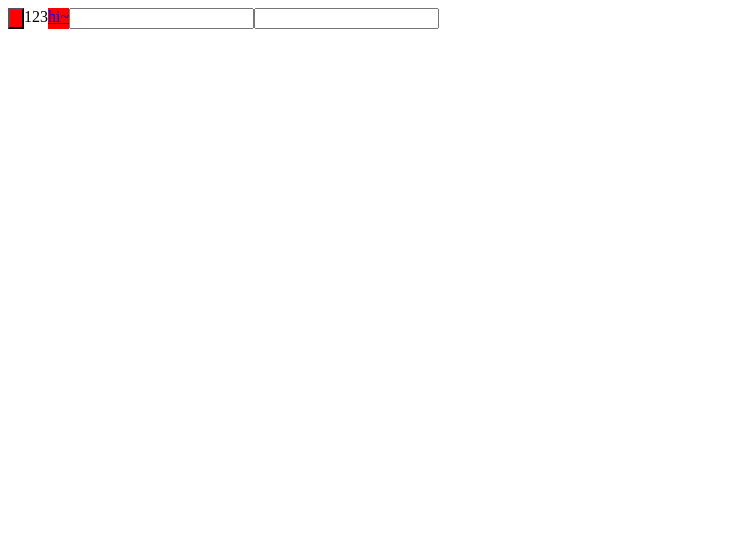
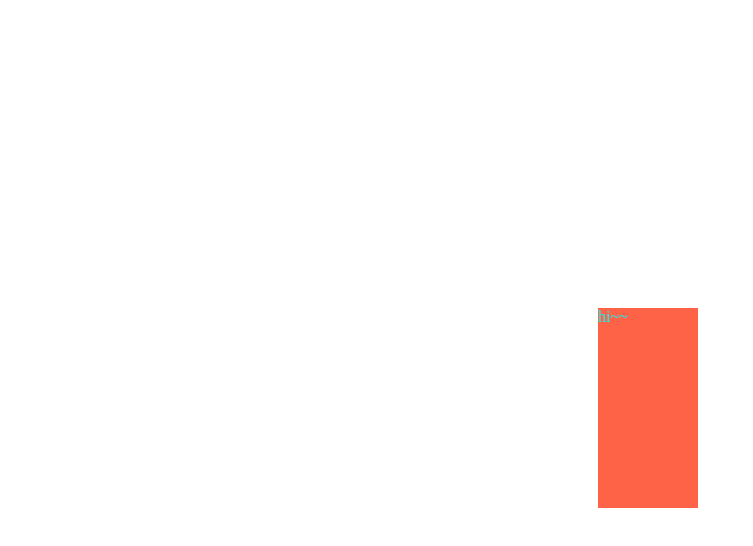
Before and after one commit to gbwlxhd97/react-practice, a React (Create React App) app: page / in a window 1280 px wide. Shown: the top 546 px of the page, without its empty margins (0-753 px from the left). Built offline with nearby package versions, Linux system fonts and the light colour scheme.

Commit message:
에니메이션 및 엘리먼트 참조

```diff
--- a/src/App.js
+++ b/src/App.js
@@ -1,26 +1,47 @@
-import styled from "styled-components";
+import styled,{keyframes} from "styled-components";
 
-const Father = styled.div`
+const Wrap = styled.div`
   display: flex;
+  justify-content: center;
+  align-items: center;
+  height: 100vh;
+  width: 100vw;
 `;
 
-const Btn = styled.button`
-  background-color: red;
+const animation = keyframes`
+  to {
+    transform:rotate(0deg)
+  }
+  from {
+    transform:rotate(360deg)
+  }
 `;
 
-const Input = styled.input.attrs({required: true, maxLength:10})`
+const Title = styled.div`
+  color: aqua;
+`;
 
+const Box = styled.div`
+  height: 200px;
+  width: 100px;
+  background-color: tomato;
+  animation: ${animation} 1s linear;
+  ${Title} {
+    &:hover {
+      color: blue;
+    }
+  }
 `;
+
+
 
 function App() {
   return (
-    <Father>
-      <Btn/>
-      123
-      <Btn as="a" href="www.naver.com">hi~</Btn>
-      <Input/>
-      <Input/>
-    </Father>
+    <Wrap>
+      <Box>
+        <Title>hi~~</Title>
+      </Box>
+    </Wrap>
   );
 }
 
```
